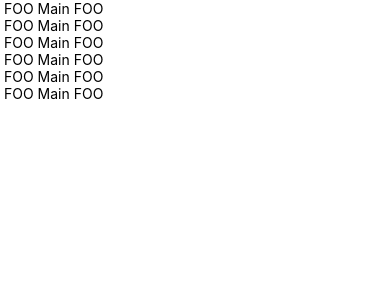
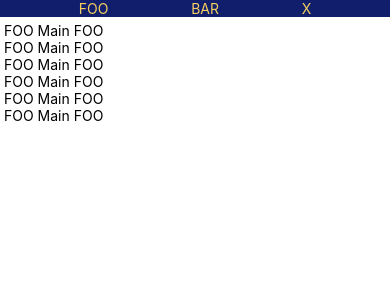
Before and after one commit to ainarsc/bookLib, a React Native app: screen / in a window 390 px wide. Shown: the top 300 px of the page. Built offline with nearby package versions, Linux system fonts and the light colour scheme.

Commit message:
Add some temp styles, and layout, content

```diff
--- a/app/views/main/index.js
+++ b/app/views/main/index.js
@@ -1,11 +1,13 @@
 import React from 'react';
 import {View, ScrollView, Text, StatusBar} from 'react-native';
+import NavBar from '../navigationBar';
 
 const index = () => {
   return (
     <>
-      <StatusBar backgroundColor="#111e6c" />
+      <StatusBar backgroundColor="#f5d061" />
       <ScrollView>
+        <NavBar />
         <View>
           <Text> FOO Main FOO</Text>
           <Text> FOO Main FOO</Text>
--- a/app/views/navigationBar/index.js
+++ b/app/views/navigationBar/index.js
@@ -0,0 +1,15 @@
+import React from 'react';
+import {View, Text} from 'react-native';
+import NavStyle from './style';
+
+const NavBar = () => {
+  return (
+    <View style={NavStyle.container}>
+      <Text style={NavStyle.items}> FOO </Text>
+      <Text style={NavStyle.items}> BAR </Text>
+      <Text style={NavStyle.items}> X </Text>
+    </View>
+  );
+};
+
+export default NavBar;
--- /dev/null
+++ b/app/views/navigationBar/style.js
@@ -0,0 +1,18 @@
+import {StyleSheet} from 'react-native';
+
+const NavStyle = StyleSheet.create({
+  container: {
+    flex: 1,
+    flexDirection: 'row',
+    height: 60,
+    marginBottom: 5,
+    alignItems: 'center',
+    justifyContent: 'space-evenly',
+    backgroundColor: '#111e6c',
+  },
+  items: {
+    color: '#f5d061',
+  },
+});
+
+export default NavStyle;
```
Also changed, not shown: app/views/main/mainStyle.js (deleted), app/views/main/style.js (added), app/views/navigationBar/navStyle.js (deleted).
